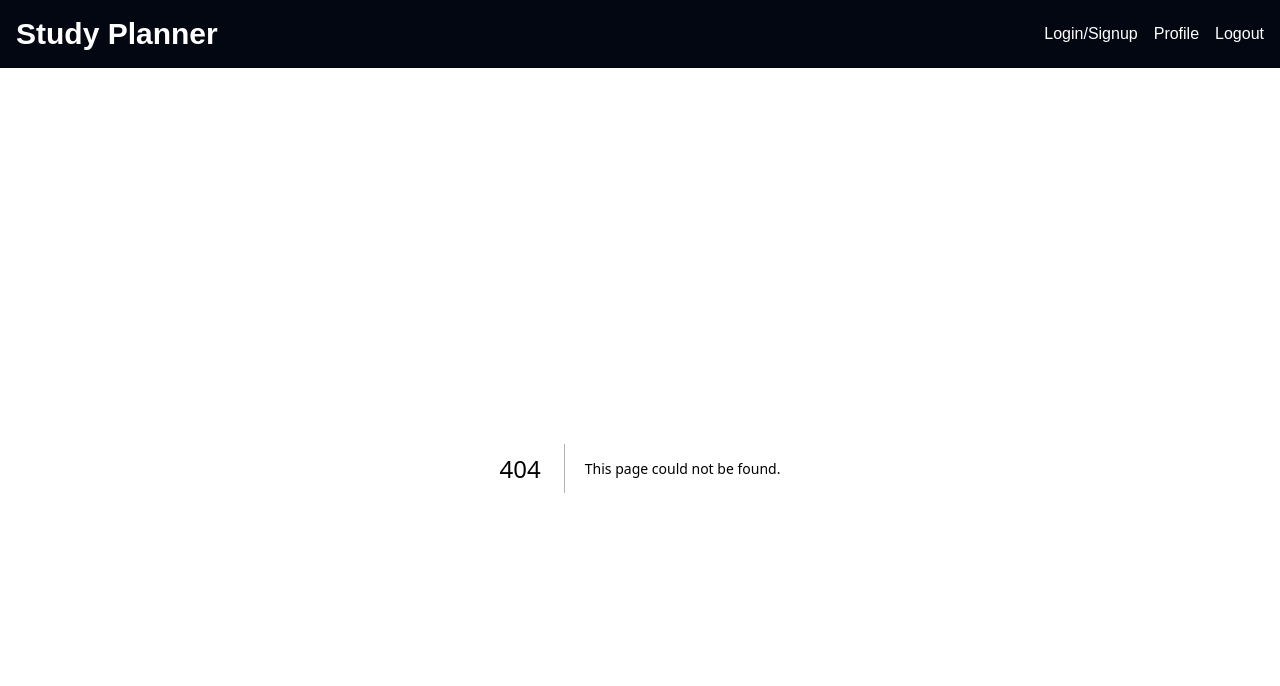
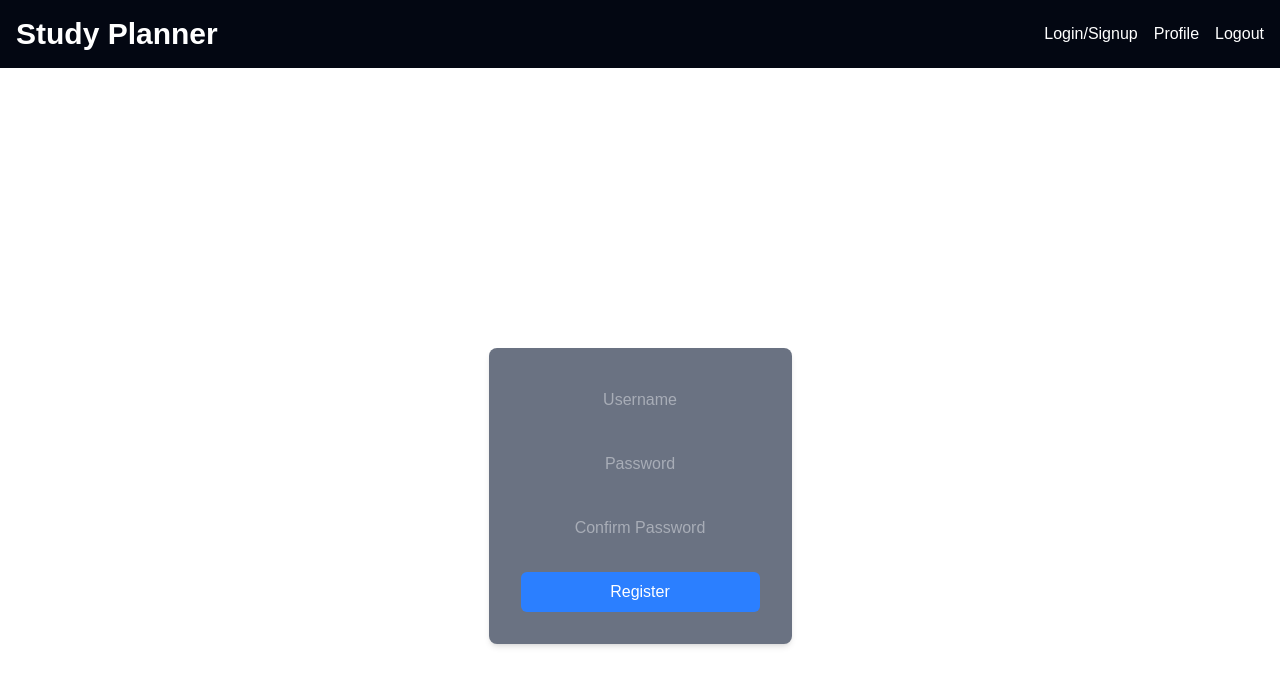
Before and after one commit to pikacoder44/Study-Planner, a Next.js app: page /user/register in a window 1280 px wide. Before the commit this address had no page. Shown: the top 686 px of the page. Built offline with nearby package versions, Linux system fonts and the light colour scheme.

Commit message:
Updated basic layout of register page

```diff
--- /dev/null
+++ b/app/user/register/page.tsx
@@ -0,0 +1,67 @@
+"use client";
+import React from "react";
+import { useState } from "react";
+import FormEvent from "react";
+const RegisterUser = () => {
+  const [username, setUsername] = useState("");
+  const [password, setPassword] = useState("");
+  const [confirmPassword, setConfirmPassword] = useState("");
+
+  const registerUser = async (e: FormEvent<HTMLFormElement>) => {
+    e.preventDefault();
+    if (password !== confirmPassword) {
+      alert("Passwords do not match");
+      return;
+    }
+    const response = await fetch("/api/user/register", {
+      method: "POST",
+      headers: {
+        "Content-Type": "application/json",
+      },
+      body: JSON.stringify({ username, password }),
+    });
+    if (response.ok) {
+      alert("User registered successfully");
+    }
+  };
+  return (
+    <div className="flex flex-col items-center justify-center min-h-screen text-white">
+      <h1 className="text-3xl font-bold mb-5">Register User</h1>
+      <form
+        action="POST"
+        onSubmit={registerUser}
+        className="flex flex-col space-y-6 bg-gray-500 p-8 rounded-lg shadow-md text-center"
+      >
+        <input
+          type="text"
+          name="username"
+          placeholder="Username"
+          className="px-4 py-2 rounded-md text-gray-200 focus-within: outline-none focus-within:bg-gray-900 transition-all delay-50 text-center"
+          onChange={(e) => setUsername(e.target.value)}
+        />
+        <input
+          type="password"
+          name="password"
+          placeholder="Password"
+          className="px-4 py-2 rounded-md text-gray-200 focus-within: outline-none focus-within:bg-gray-900 transition-all delay-50 text-center"
+          onChange={(e) => setPassword(e.target.value)}
+        />
+        <input
+          type="password"
+          name="confirmPassword"
+          placeholder="Confirm Password"
+          className="px-4 py-2 rounded-md text-gray-200 focus-within: outline-none focus-within:bg-gray-900 transition-all delay-50 text-center"
+          onChange={(e) => setConfirmPassword(e.target.value)}
+        />
+        <button
+          type="submit"
+          className="px-4 py-2 w-full bg-blue-500 text-white rounded-md hover:bg-blue-600 transition-all delay-50"
+        >
+          Register
+        </button>
+      </form>
+    </div>
+  );
+};
+
+export default RegisterUser;
```
